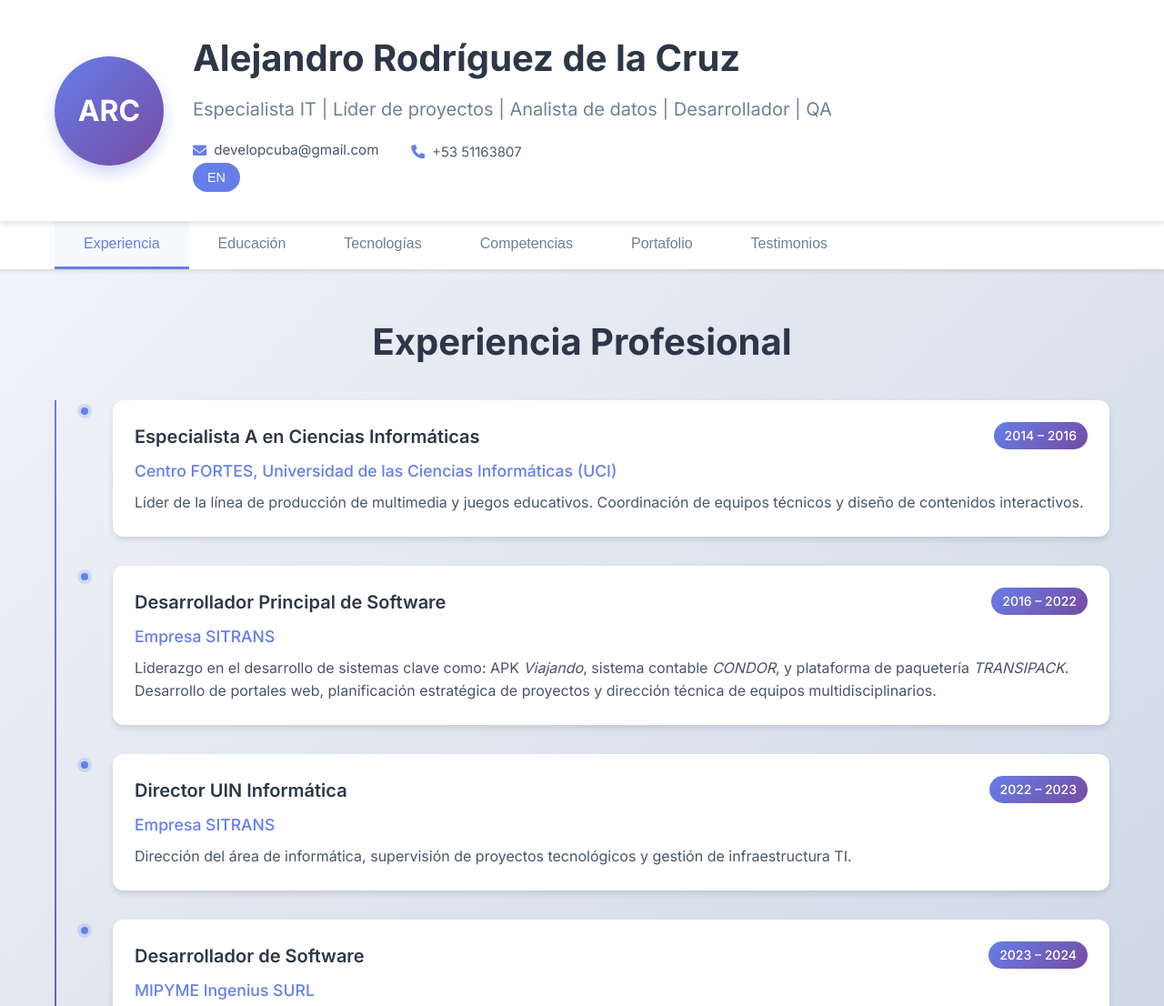
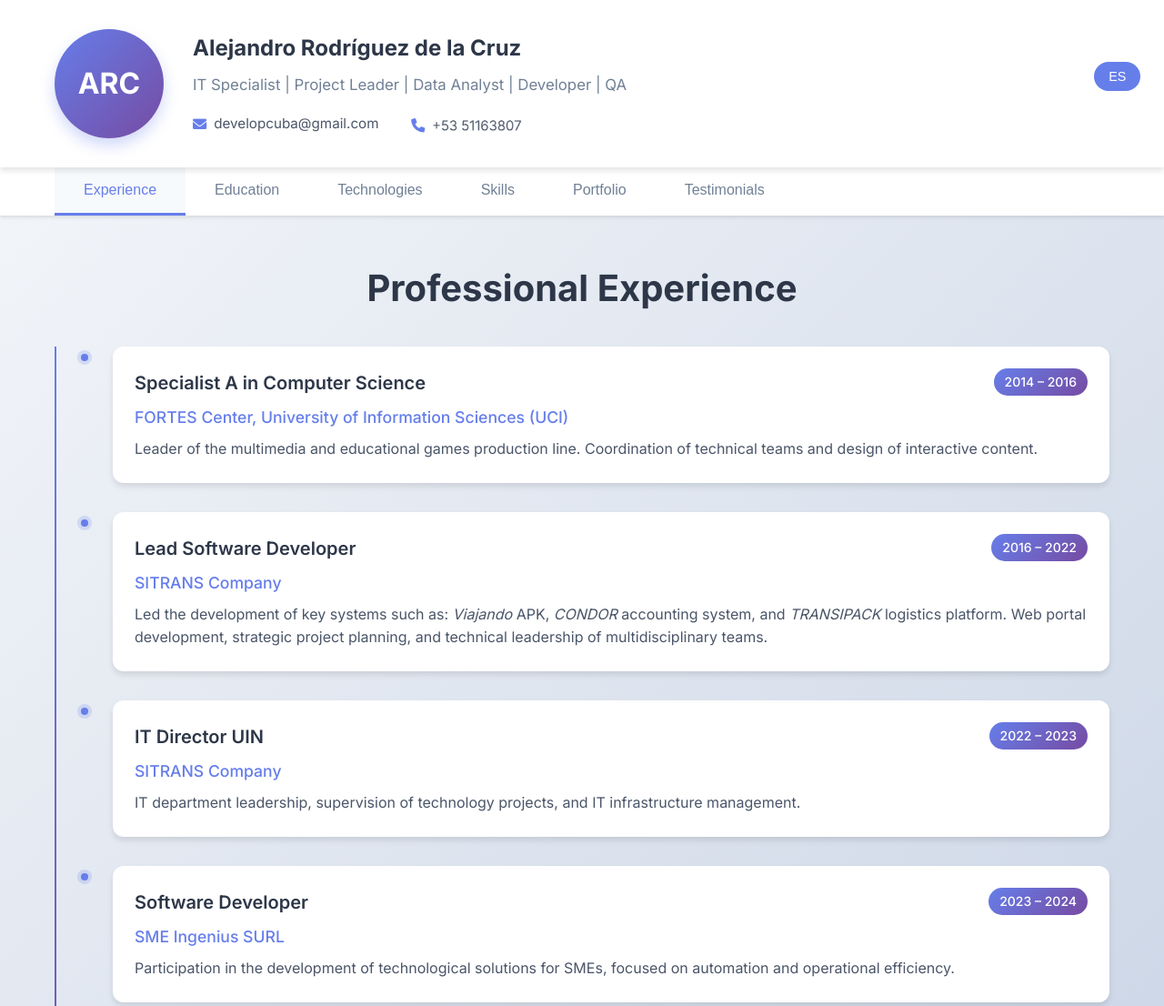
Before and after one commit to ardelacruzdev/ardelacruzdev.github.io, a plain HTML site: page index.html in a window 1280 px wide. Shown: the top 1106 px of the page at 91% size. Drawn offline with Linux system fonts and the light colour scheme.

Commit message:
change language

```diff
--- a/i18n.js
+++ b/i18n.js
@@ -1,5 +1,5 @@
 // i18n.js - Sistema de traducción bilingüe
-let currentLang = 'es';
+let currentLang = 'en';
 // Cargar traducciones
 async function loadTranslations() {
     const response = await fetch('translations.json');
--- a/style.css
+++ b/style.css
@@ -67,14 +67,14 @@ body {
 }
 
 .name {
-    font-size: 2.5rem;
+    font-size: 1.5rem;
     font-weight: 700;
     color: #2d3748;
     margin-bottom: 0.5rem;
 }
 
 .title {
-    font-size: 1.25rem;
+    font-size: 1.05rem;
     color: #718096;
     margin-bottom: 1rem;
 }
@@ -544,9 +544,10 @@ html {
 /* Grilla de proyectos */
 .projects-grid {
     display: grid;
-    grid-template-columns: repeat(auto-fit, minmax(300px, 1fr));
+    grid-template-columns: repeat(auto-fit, minmax(300px, 350px));
     gap: 24px;
     margin-top: 20px;
+    justify-content: flex-start;
 }
 
 .project-card {
@@ -697,7 +698,9 @@ html {
 }
 
 .language-toggle {
-    margin-left: auto; /* Empuja el botón a la derecha en escritorio */
+   position: absolute;
+    right: 2%;
+    top: 37%;
 }
 
 .lang-btn {
```
